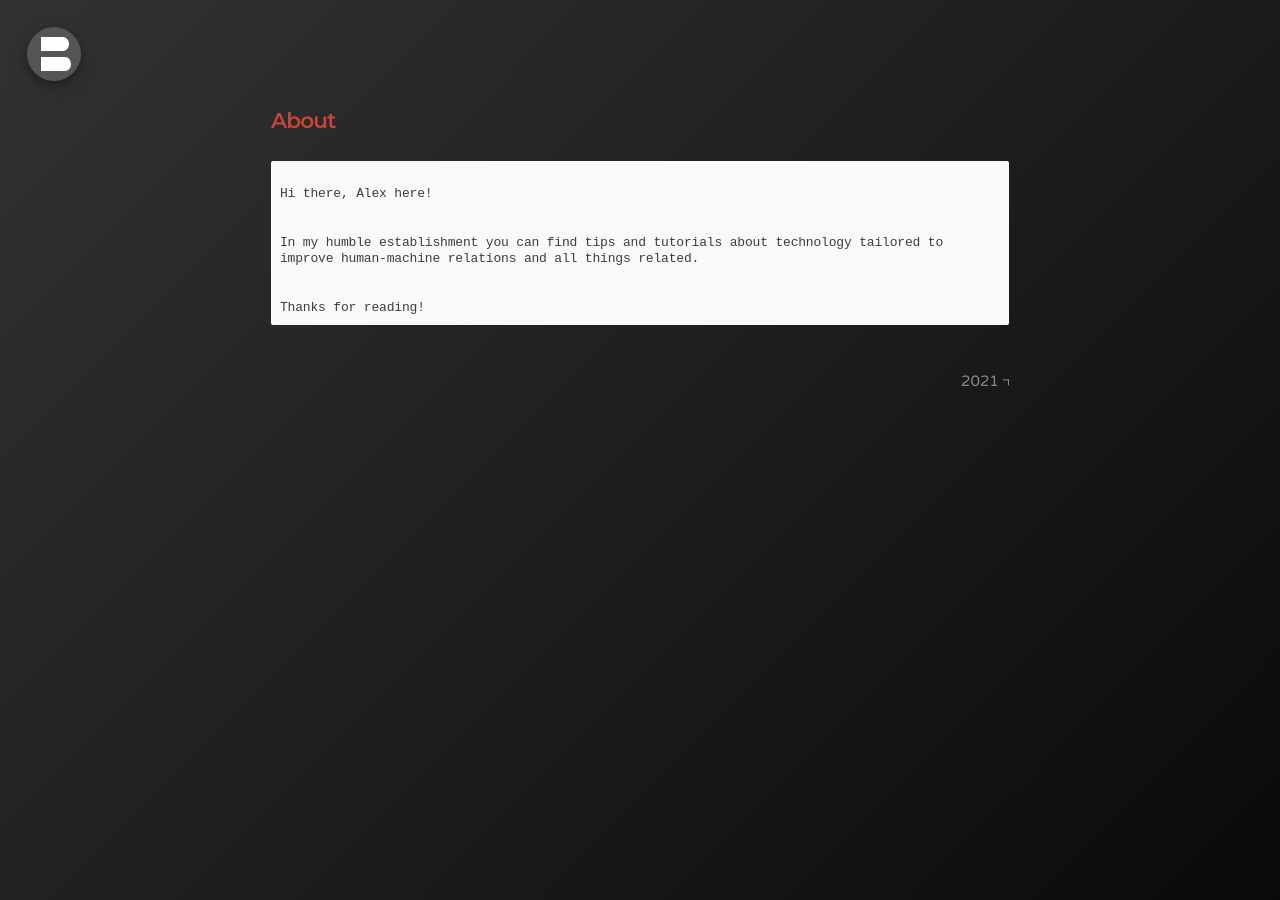
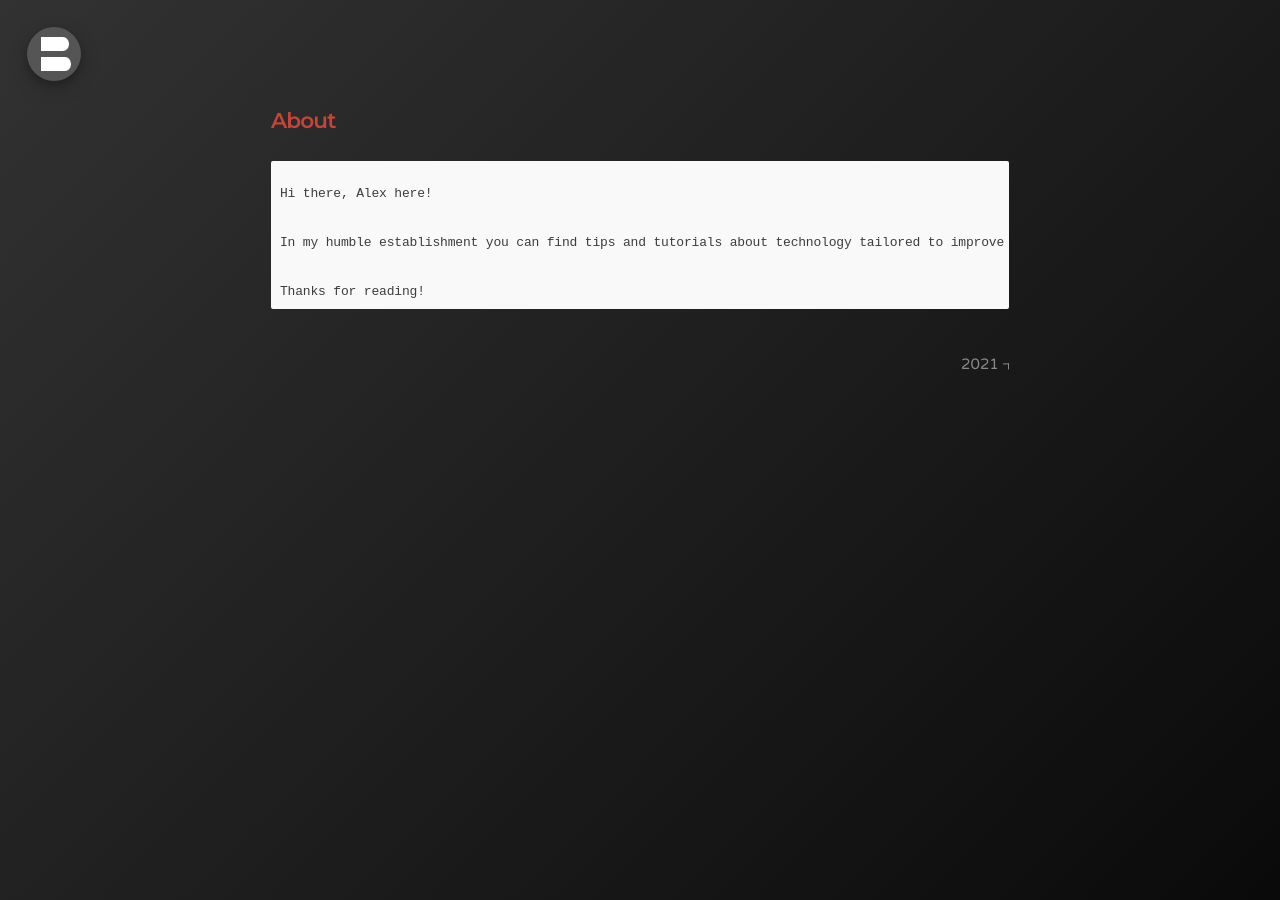
Before and after one commit to bonina/bonina.github.io, a Jekyll site: the page built from about.md, in a window 1280 px wide. Built offline with Jekyll 4.4.1, drawn with Linux system fonts in a browser that asks for light colours.

Commit message:
Update _message.scss

```diff
--- a/_sass/_message.scss
+++ b/_sass/_message.scss
@@ -20,9 +20,9 @@
   //overflow-x: auto;
   //white-space: pre;
   //overscroll-behavior-block: contain;
+  box-sizing: border-box;
   overflow-x: auto; /* Use horizontal scroller if needed */
-  white-space: pre-wrap; /* css-3 */
-  white-space: -moz-pre-wrap !important; /* Mozilla, since 1999 */
+  white-space: pre; /* css-3 */
   //word-wrap: break-word; /* Internet Explorer 5.5+ */
   //white-space : normal;
 }
```
